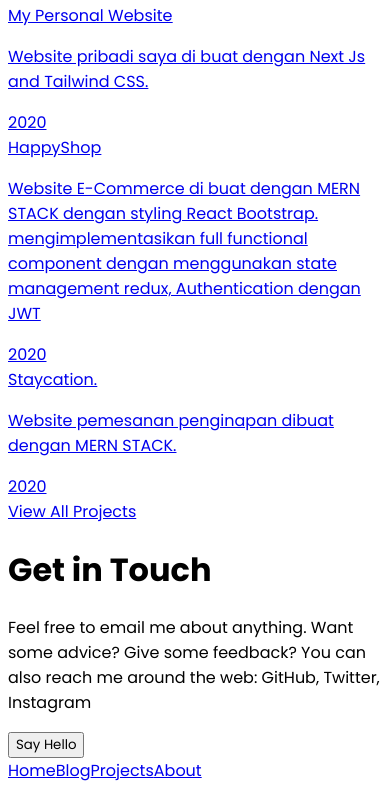
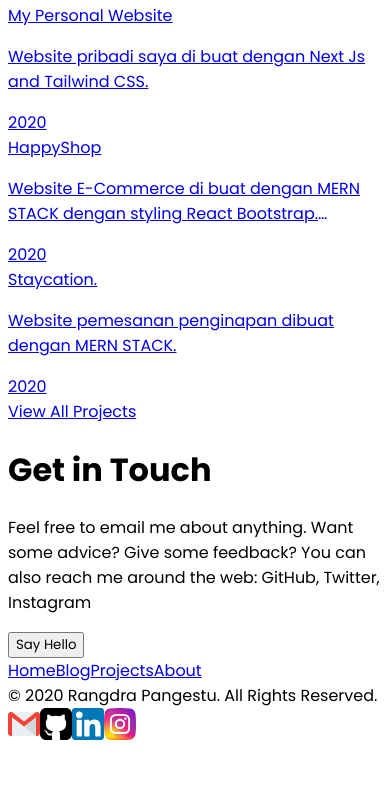
Before and after one commit to rangdra/new-portofolio, a Next.js app: page / in a window 390 px wide. Shown: the part 3048-3835 px from the top of the page. After the commit the page ends 3803 px from the top, so only its background shows below. Built offline with nearby package versions, Linux system fonts and the light colour scheme.

Commit message:
edit margin

```diff
--- a/components/atoms/ItemList.js
+++ b/components/atoms/ItemList.js
@@ -9,7 +9,9 @@
         </a>
       </Link>
       <div className="flex justify-between flex-col lg:flex-row mb-2">
-        <p className="text-gray-600 dark:text-gray-400">{post.subtitle}</p>
+        <p className="text-gray-600 dark:text-gray-400 text-item-list">
+          {post.subtitle}
+        </p>
         <span className="text-gray-600 dark:text-gray-400">
           {post.createdAt}
         </span>
--- a/components/atoms/TitlePage.js
+++ b/components/atoms/TitlePage.js
@@ -10,6 +10,6 @@
 };
 
 TitlePage.defaultProps = {
-  className: "mt-20 mb-10",
+  className: "mt-6 mb-10 lg:mt-20",
 };
 export default TitlePage;
--- a/package.json
+++ b/package.json
@@ -13,6 +13,7 @@
     "postcss": "^8.2.1",
     "react": "17.0.1",
     "react-dom": "17.0.1",
+    "swiper": "^6.4.5",
     "tailwindcss": "^2.0.2"
   }
 }
--- a/pages/about.js
+++ b/pages/about.js
@@ -3,7 +3,7 @@
 const About = () => {
   return (
     <Layout title="About">
-      <div className="mt-12 lg:mt-20">
+      <div className="mt-6 lg:mt-20">
         <div className="lg:w-1/2 w-full mb-12">
           <h1 className="text-cyan-500 font-semibold mb-4 text-3xl">
             About Me
--- a/styles/globals.css
+++ b/styles/globals.css
@@ -43,9 +43,18 @@
   @apply bg-cyan-400;
 }
 
-.card .text-card {
+.text-card {
   display: -webkit-box;
   -webkit-box-orient: vertical;
   -webkit-line-clamp: 2;
   overflow: hidden;
 }
+
+@media screen and (max-width: 567px) {
+  .text-item-list {
+    display: -webkit-box;
+    -webkit-box-orient: vertical;
+    -webkit-line-clamp: 2;
+    overflow: hidden;
+  }
+}
```
Also changed, not shown: 1 other file (tests, documents, lock files or other folders).
